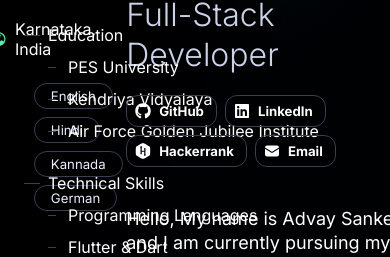
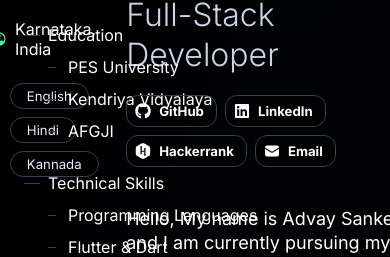
Before and after one commit to AdvaySanketi/AdvaySanketi.github.io, a Next.js app: page /about in a window 390 px wide. Shown: the part 285-542 px from the top of the page. Built offline with nearby package versions, Linux system fonts and the light colour scheme.

Commit message:
Make website responsive on mobile

```diff
--- a/src/app/about/about.module.scss
+++ b/src/app/about/about.module.scss
@@ -14,10 +14,10 @@
 
 @media (--s) {
   .textAlign {
-    text-align: center;
+    text-align: left;
   }
 
   .blockAlign {
-    align-self: center;
+    align-self: left;
   }
 }
--- a/src/app/about/page.tsx
+++ b/src/app/about/page.tsx
@@ -221,6 +221,7 @@
     institutions: [
       {
         name: "PES University",
+        label: "PES University",
         description: (
           <>
             <p>Bachelor of Technology - BTech, Computer Science</p>
@@ -231,6 +232,7 @@
       },
       {
         name: "Kendriya Vidyalaya",
+        label: "Kendriya Vidyalaya",
         description: (
           <>
             <p>11th and 12th Computer Science</p>
@@ -241,6 +243,7 @@
       },
       {
         name: "Air Force Golden Jubilee Institute",
+        label: "AFGJI",
         description: (
           <>
             <p>10th</p>
@@ -377,7 +380,7 @@
   },
   {
     title: about.education.title,
-    items: about.education.institutions.map((institution) => institution.name),
+    items: about.education.institutions.map((institution) => institution.label),
   },
   {
     title: about.technical.title,
@@ -437,8 +440,8 @@
             Karnataka, India
           </Flex>
 
-          <Flex wrap gap="8" paddingLeft="64">
-            {["English", "Hindi", "Kannada", "German"].map((language) => (
+          <Flex wrap gap="8" paddingLeft="16">
+            {["English", "Hindi", "Kannada"].map((language) => (
               <Tag size="l">{language}</Tag>
             ))}
           </Flex>
@@ -628,7 +631,7 @@
                   gap="4"
                   direction="column"
                 >
-                  <Text id={institution.name} variant="heading-strong-l">
+                  <Text id={institution.label} variant="heading-strong-l">
                     {institution.name}
                   </Text>
                   <Text
--- a/src/app/components/ProjectCard.tsx
+++ b/src/app/components/ProjectCard.tsx
@@ -161,7 +161,7 @@
                 style={{ margin: "0", width: "fit-content" }}
                 href={href}
               >
-                <Text variant="body-default-s">Read case study</Text>
+                <Text variant="body-default-s">Read more</Text>
               </SmartLink>
             )}
           </Flex>
```
